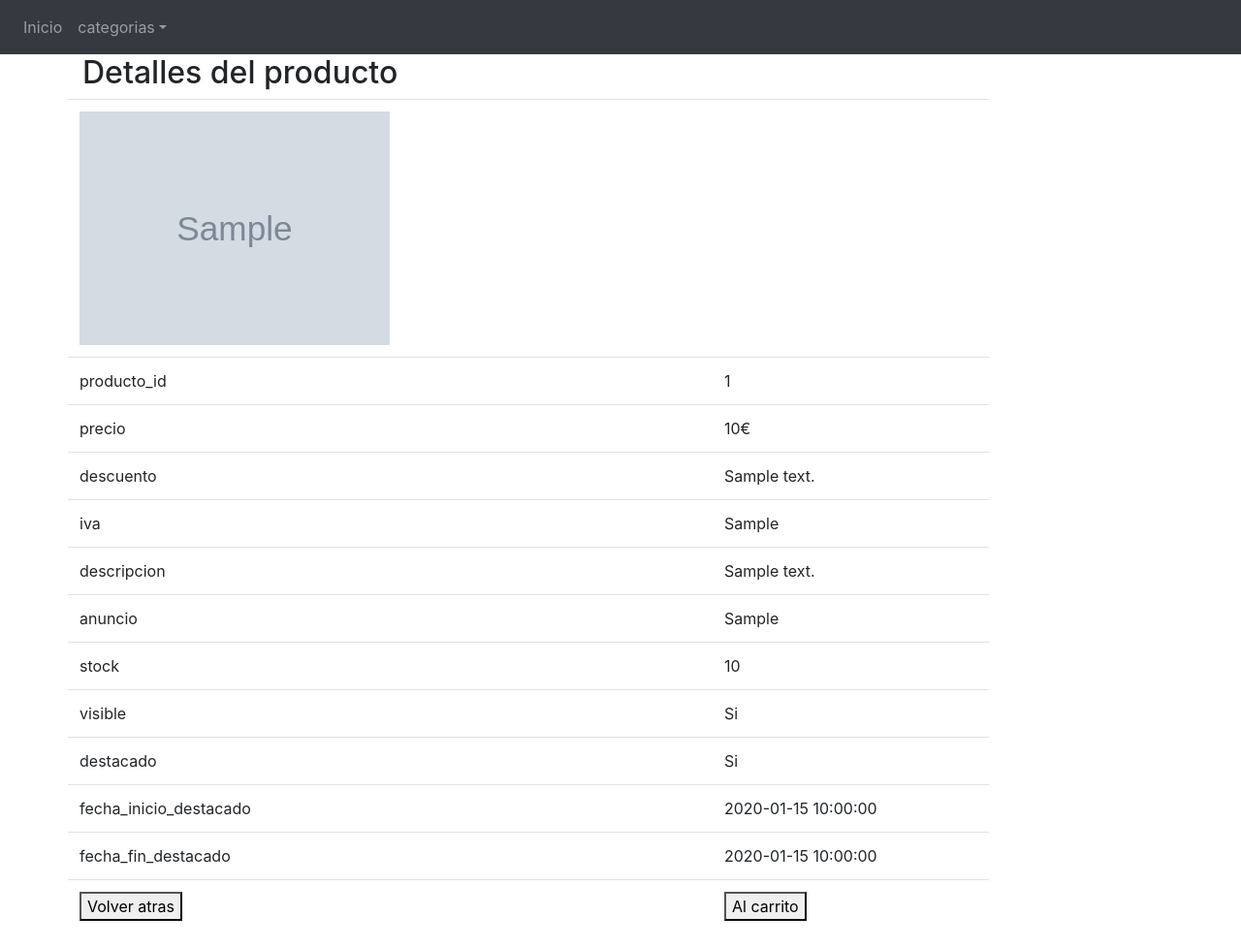
After one commit to Pacoway/Tienda, a CodeIgniter app: page /database/index.php/productos/mostrarDetalles/1 in a window 1280 px wide. The commit adds this page. Shown: the whole page at 97% size. Run offline with CodeIgniter, Linux system fonts and the light colour scheme; tables that the repository leaves empty or names only in its code hold one stand-in row (values such as "Sample post"); grey boxes marked "Sample" are stand-in pictures.

Commit message:
muestra detalles y actualizacion del modelo productos

```diff
--- a/application/controllers/Productos.php
+++ b/application/controllers/Productos.php
@@ -14,36 +14,36 @@ class Productos extends CI_Controller {
         'titulo'=>'productos',
         'menu'=>  $this->load->view('menu', $datos_categorias, true),
         'cuerpo'=>$this->load->view('listado_articulos',  $datos_vista, true),
-        ]);
+        ]
+    );
     }
 
     public function mostrarCategorias($id_categoria){
         $this->load->model('model_productos');
         $datos_categorias['categorias']= $this->model_productos-> getCategorias();
         $datos_vista['productos']= $this->model_productos->getProductosPorCategoria($id_categoria);
-		$this->load->view('plantilla', [
-			'titulo' => 'Inicio',
+
+        $this->load->view('plantilla', [
+            'titulo' => 'Categorias',
 			'menu'=>  $this->load->view('menu', $datos_categorias, true),
 			'cuerpo' => $this->load->view('ListaArticulos',$datos_vista, true)
  		]
 	);
 	}
 
-    public function mostrarDetalle($prodId)
-	{
+    public function mostrarDetalles($prodId){
         $this->load->model('model_productos');//cargo el modelo
 
-        $datos_h2['h2Inicial']= $this->model_productos->descripcionProducto($prodId);
         $datos_vista['productos']= $this->model_productos-> getProducto($prodId);
         $datos_menu['categorias']= $this->model_productos-> getCategorias();
         $datos_titulo['titulo']= $this->model_productos->productoNombre($prodId);
 
-        $this->load->view('plantilla', [
-        'titulo'=>$datos_titulo,
-        'menu'=>  $this->load->view('menu', $datos_menu, true),
-        'h2Inicial'=>$this->load->view('detalleProducto',  $datos_h2, true),
-        'cuerpo'=>$this->load->view('detalleProducto',  $datos_vista, true),
-         ]);
-        }
+        $this->load->view('Plantilla', [
+            'titulo' => $datos_titulo['titulo'],
+            'menu'=>  $this->load->view('menu', $datos_menu, true),
+            'cuerpo'=>$this->load->view('detalleProducto',  $datos_vista, true),
+        ]
+    );
+    }
 
 }
--- a/application/models/Model_productos.php
+++ b/application/models/Model_productos.php
@@ -20,10 +20,12 @@ class Model_productos extends CI_Model {
     public function productosDestacados() //importate PAGINAR
     {//$desde, $por_pagina pendientes de pasar por parametros a la función para cuando pagine
      // $query  = ("select * from producto where destacado=1 and visible=1 and finicio_dest<=CURDATE() and ffin_dest>=CURDATE() LIMIT $desde,$por_pagina");
-        $query  = ("select * from producto where destacado=1 and visible=1 and finicio_dest<=CURDATE() and ffin_dest>=CURDATE()");
-
-        $prodes = $this->db->query($query);
-        return $prodes->result();//No usar result array, si en la vista quiero usar un foreach normalito
+        $rs = $this->db
+        ->from('producto')
+        ->where('destacado', 1)
+        ->where('visible', 1)
+        ->get();
+        return $rs->result();//No usar result array, si en la vista quiero usar un foreach normalito
         //return $prodes->result_array();
     }
 
@@ -34,36 +36,38 @@ class Model_productos extends CI_Model {
      * @return type
      */
     public function getProducto($prodId) {
-        $this->db->where('producto_id', $prodId);
+        $rs = $this->db
+        ->from('producto')
+        ->where('producto_id', $prodId)
+        ->get();
+
+
         $produ = $this->db->get('producto');
-        return $produ;
+        return $rs->result();
     }
 
-    /**
-     * Devuelve la descrición del producto seleccionado
-     * @param type $prodId
-     * @return type
-     */
     public function descripcionProducto($prodId){
-        $query  = ("select descripcion from producto where producto_id=$prodId");
-        $proDes = $this->db->query($query);
-        return $proDes ->result();
+        $rs = $this->db
+            ->select('descripcion')
+            ->from('producto')
+            ->where('producto_id', $prodId)
+            ->get();
+
+        $reg= $rs->row();
+        if ($reg) {
+            return $reg->descripcion;
+        }
+        else {
+            return '';
+        }
     }
-    /**
-     * Devuelve el Nombre del producto seleccionado
-     * @param type $prodId
-     * @return type
-     */
+
     public function productoNombre($prodId){
-        //$query  = ("select nombre from producto where producto_id=$prodId");
-        //$rs = $this->db->query($query);
-
         $rs = $this->db
-                ->select('nombre')
-                ->from('producto')
-                ->where('producto_id', $producto_id)
-                ->get();
-
+            ->select('nombre')
+            ->from('producto')
+            ->where('producto_id', $prodId)
+            ->get();
 
         $reg= $rs->row();
         if ($reg) {
@@ -82,26 +86,42 @@ class Model_productos extends CI_Model {
      * visible =0 --> no visible
      */
     public function getCategorias() {
-        $query = $this->db->query('select * from categorias where visible=1');
-        return $query->result();
+        $rs = $this->db
+        ->from('categorias')
+        ->where('visible', 1)
+        ->get();
+        return $rs->result();
     }
 
 //saca productos por categorias
     public function getProductosPorCategoria($catId) {
 
-        $query = $this->db->query("select * from producto where categoria_id='$catId' and visible=1");
-        $productos = $query->result();
-        return $productos;
+        $rs = $this->db
+        ->from('producto')
+        ->where('categoria_id', $catId)
+        ->where('visible', 1)
+        ->get();
+
+        return $rs->result();
     }
-    public function categoriaNombre($id)
-    {
-        $query  = "select nombre from categorias where categoria_id='$id'";
-        $nomCategoria = $this->db->query($query);
-        return$nomCategoria->row()->nombre;
-       //return $nomCategoria;
+    public function categoriaNombre($id){
+        $rs = $this->db
+        ->select('nombre')
+        ->from('categorias')
+        ->where('categoria_id', $id)
+        ->get();
+
+        $reg= $rs->row();
+        if ($reg) {
+            return $reg->nombre;
+        }
+        else {
+            return '';
+        }
     }
+
    /**
-    * Función que me devuelval la descripción del contenido de una categoria
+    * Función que me devuelva la descripción del contenido de una categoria
     *
     */
     public function descripcionCategoria($id){
@@ -109,7 +129,6 @@ class Model_productos extends CI_Model {
         $consulta=$this->db->get('categorias');
         return $consulta;
     }
-
 
 //crea una nueva categoria
     public function insertCategoria($id, $nombre, $descripcion, $anuncio, $visible) {
--- /dev/null
+++ b/application/views/DetalleProducto.php
@@ -0,0 +1,21 @@
+<h2>Detalles del producto</h2>
+<div class="row">
+    <?php foreach ($productos as $row) :?>
+    <table class="table col-md-10" >
+        <tr><td><img src="<?=base_url().'img/'.$row->imagen?>" alt="" class="img-fluid" style="width: 50%;height: 50%;"><td></tr>
+        <tr><td>producto_id</td><td> <?= $row->producto_id ?></td></tr>
+        <tr><td>precio</td><td> <?= $row->precio.'€' ?></td></tr>
+        <tr><td>descuento</td><td> <?= $row->descuento ?></td></tr>
+        <tr><td>iva</td><td> <?= $row->iva ?></td></tr>
+        <tr><td>descripcion</td><td> <?= $row->descripcion ?></td></tr>
+        <tr><td>anuncio</td><td> <?= ($row->anuncio) ? $row->anuncio : 'Sin anuncios' ?></td></tr>
+        <tr><td>stock</td><td> <?= $row->stock ?></td></tr>
+        <tr><td>visible</td><td> <?= ($row->visible) ? 'Si' : 'No' ?></td></tr>
+        <tr><td>destacado</td><td> <?= ($row->destacado) ? 'Si' : 'No' ?></td></tr>
+        <tr><td>fecha_inicio_destacado</td><td> <?= $row->fecha_inicio_destacado ?></td></tr>
+        <tr><td>fecha_fin_destacado</td><td><?= $row->fecha_fin_destacado ?></td></tr>
+        <tr><td><a href="<?= site_url().'/Productos/mostrarCategorias/'.$row->categoria_id?>"><button>Volver atras</button ></a></td><td><button>Al carrito</button ></td></tr>
+        </table>
+    <?php endforeach;?>
+
+</div>
--- a/application/views/ListaArticulos.php
+++ b/application/views/ListaArticulos.php
@@ -1,9 +1,10 @@
 <div class="row">
     <?php foreach ($productos as $row) :?>
     <table class="table-borderless col-md-4" >
-        <tr><td><a href="<?= site_url().'/Productos/muestraDetalles/'.$row->producto_id ?>"><img src="<?=base_url().'img/'.$row->imagen?>" alt="" class="img-fluid" style="width: 30%;height: 30%;"></a><td></tr>
+        <tr><td><a href="<?= site_url().'/Productos/mostrarDetalles/'.$row->producto_id ?>"><img src="<?=base_url().'img/'.$row->imagen?>" alt="" class="img-fluid" style="width: 30%;height: 30%;"></a><td></tr>
         <tr><td> <?= $row->nombre ?></td></tr>
         <tr><td><?= $row->precio ?></td></tr>
+        <tr><td><a href="<?= site_url().'/Productos/mostrarDetalles/'.$row->producto_id ?>"><button>Mostrar detalles</button ></a></td></tr>
         <tr><td><button>Al carrito</button ></td></tr>
         </table>
     <?php endforeach;?>
--- a/application/views/Menu.php
+++ b/application/views/Menu.php
@@ -1,11 +1,11 @@
 <nav class="navbar navbar-expand-sm bg-dark navbar-dark">
     <ul class="navbar-nav">
-        <li class="nav-item"><span class="nav-link"><?php echo anchor('Inicio', 'Inicio'); ?></span></li>
+        <li class="nav-item"><a class="nav-link" href="<?= site_url().'/Inicio'?>">Inicio</a></li>
         <li class="nav-item">
                 <a class="nav-link dropdown-toggle" href="#" role="button" id="dropdownMenuLink" data-toggle="dropdown" aria-haspopup="true" aria-expanded="false" ref='<?= base_url(); ?>categorias'>categorias</a>
                 <div class="dropdown-menu" aria-labelledby="dropdownMenuLink">
                     <?php foreach ($categorias as $row) : ?>
-                    <a class="dropdown-item" href="<?= site_url().'/productos/mostrarCategorias/'.$row->categoria_id?>"><?= $row->nombre ?></a>
+                    <a class="dropdown-item" href="<?= site_url().'/Productos/mostrarCategorias/'.$row->categoria_id?>"><?= $row->nombre ?></a>
                     <?php endforeach; ?>
                 </div>
         </li>
```
Also changed, not shown: .htaccess (added).
